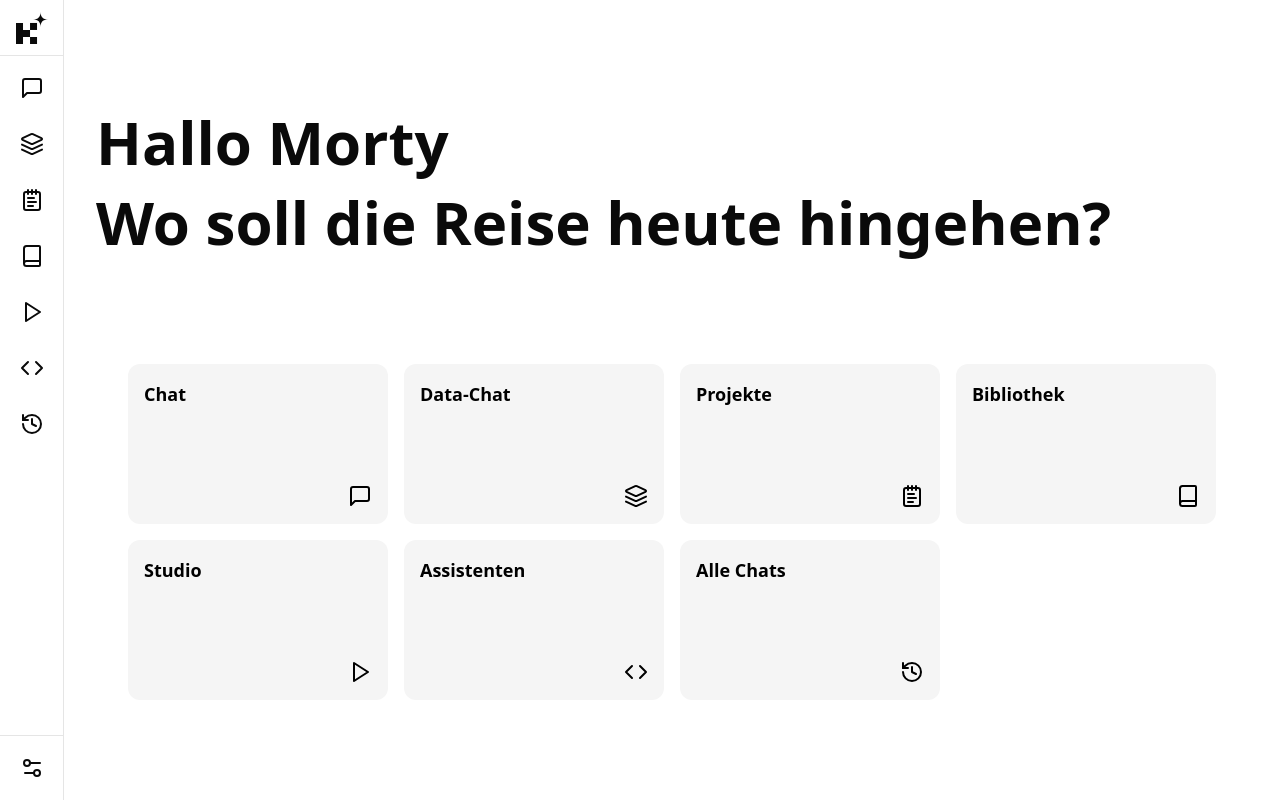
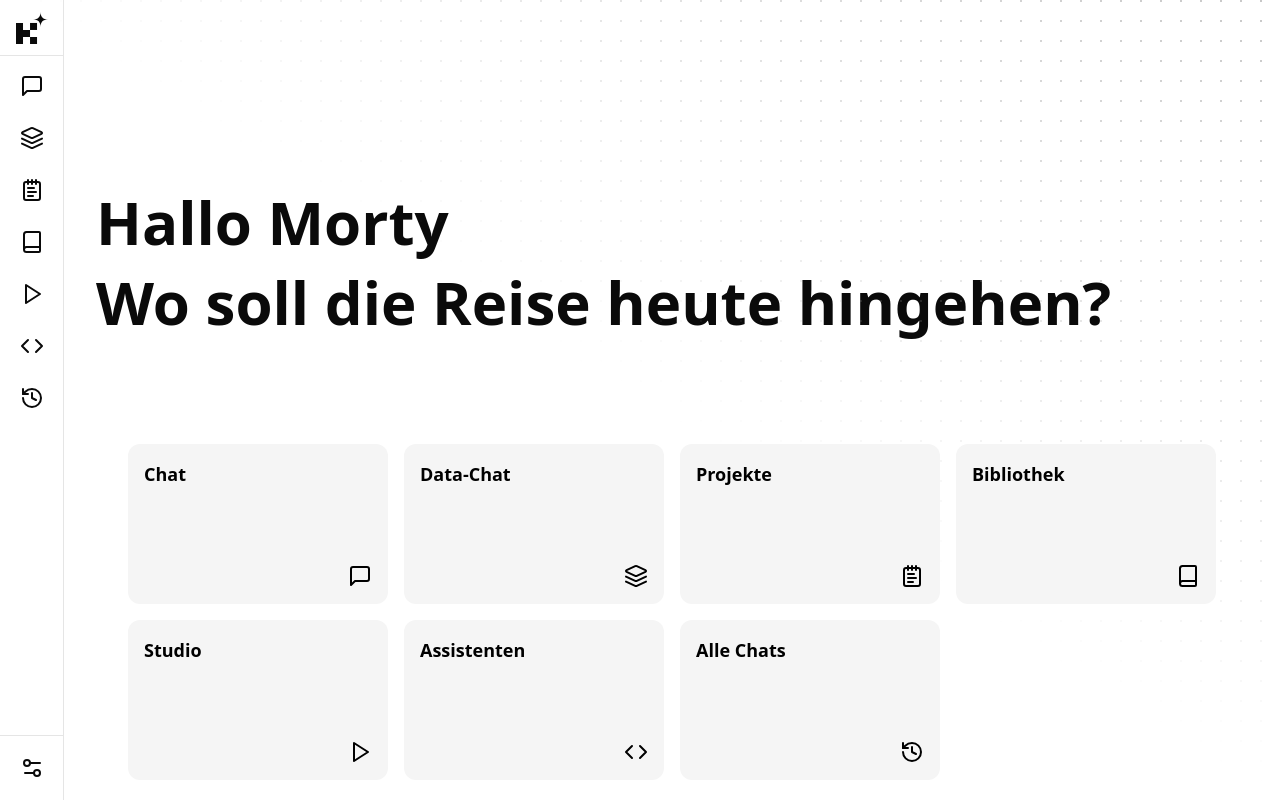
Before and after one commit to rRakarare/cockpit-componnents, a React (Vite) app: page / in a window 1280 px wide. Built offline with nearby package versions, Linux system fonts and the light colour scheme.

Commit message:
newstart

```diff
--- /dev/null
+++ b/src/components/magicui/dot-pattern.tsx
@@ -0,0 +1,56 @@
+import { useId } from "react";
+
+import { cn } from "@/lib/utils";
+
+interface DotPatternProps {
+  width?: any;
+  height?: any;
+  x?: any;
+  y?: any;
+  cx?: any;
+  cy?: any;
+  cr?: any;
+  className?: string;
+  [key: string]: any;
+}
+export function DotPattern({
+  width = 16,
+  height = 16,
+  x = 0,
+  y = 0,
+  cx = 1,
+  cy = 1,
+  cr = 1,
+  className,
+  ...props
+}: DotPatternProps) {
+  const id = useId();
+
+  return (
+    <svg
+      aria-hidden="true"
+      className={cn(
+        "pointer-events-none absolute inset-0 h-full w-full fill-neutral-400/80",
+        className,
+      )}
+      {...props}
+    >
+      <defs>
+        <pattern
+          id={id}
+          width={width}
+          height={height}
+          patternUnits="userSpaceOnUse"
+          patternContentUnits="userSpaceOnUse"
+          x={x}
+          y={y}
+        >
+          <circle id="pattern-circle" cx={cx} cy={cy} r={cr} />
+        </pattern>
+      </defs>
+      <rect width="100%" height="100%" strokeWidth={0} fill={`url(#${id})`} />
+    </svg>
+  );
+}
+
+export default DotPattern;
--- a/src/config/links.tsx
+++ b/src/config/links.tsx
@@ -9,54 +9,51 @@ import {
   Play,
 } from "lucide-react";
 
-export type PageLink = {
+export type link_type = {
   href: string;
   text: string;
-  type: 'directLink' | 'subLink';
-  icon?: ReactElement;
+  icon: ReactElement;
 };
 
-export const pages: PageLink[] = [
+export const directLinks: link_type[] = [
   {
     href: "/chat",
     text: "Chat",
-    type: 'directLink',
     icon: <MessageSquare className="size-6" />,
   },
   {
     href: "/data-chat",
     text: "Data-Chat",
-    type: 'directLink',
     icon: <Layers className="size-6" />,
   },
   {
     href: "/projects",
     text: "Projekte",
-    type: 'directLink',
     icon: <NotepadText className="size-6" />,
   },
   {
     href: "/library",
     text: "Bibliothek",
-    type: 'directLink',
     icon: <Book className="size-6" />,
   },
   {
     href: "/media",
     text: "Studio",
-    type: 'directLink',
     icon: <Play className="size-6" />,
   },
   {
     href: "/assistants",
     text: "Assistenten",
-    type: 'directLink',
     icon: <Code className="size-6" />,
   },
+];
+
+export const subLinks: link_type[] = [
   {
     href: "/chats",
     text: "Alle Chats",
-    type: 'subLink',
     icon: <History className="size-6" />,
   },
 ];
+
+export const allLinks: link_type[] = [...directLinks, ...subLinks];
--- a/src/layout/_components/chat-history.tsx
+++ b/src/layout/_components/navigation/chat-history.tsx
@@ -9,8 +9,9 @@ import {
   TooltipProvider,
   TooltipTrigger,
 } from "@/components/ui/tooltip";
+import { cn } from "@/lib/utils";
 import { EllipsisVertical, History } from "lucide-react";
-import { Link } from "react-router-dom";
+import { Link, useLocation } from "react-router-dom";
 
 const history = [
   {
@@ -52,13 +53,16 @@ const ChatMessage = ({ title }) => {
 };
 
 function ChatHistory() {
+
+  const {pathname} = useLocation();
+
   return (
     <Popover>
       <PopoverTrigger>
         <TooltipProvider delayDuration={0}>
           <Tooltip>
             <TooltipTrigger asChild>
-              <div className="hover:bg-accent p-3 rounded-lg">
+              <div className={cn("hover:bg-accent p-2 rounded-lg border-2 border-transparent", pathname === "/chats" && "border-foreground")}>
                 <History className="size-6 " />
               </div>
             </TooltipTrigger>
--- a/src/layout/_components/navigation.tsx
+++ b/src/layout/_components/navigation/navigation.tsx
@@ -1,8 +1,8 @@
 import { Link } from "react-router-dom";
-import CockpitLogo from "../logo";
 import ChatHistory from "./chat-history";
 import NavLinks from "./navlinks";
 import Settings from "./settings";
+import CockpitLogo from "../logo";
 
 function Navigation() {
   return (
--- a/src/layout/_components/navlinks.tsx
+++ b/src/layout/_components/navigation/navlinks.tsx
@@ -4,17 +4,21 @@ import {
   TooltipProvider,
   TooltipTrigger,
 } from "@/components/ui/tooltip";
-import { Link } from "react-router-dom";
-import { PageLink, pages } from "@/config/links";
+import { Link, useLocation } from "react-router-dom";
+import { directLinks, link_type } from "@/config/links";
+import { cn } from "@/lib/utils";
 
 
 
-const NavLink = ({ href, text, icon }: PageLink) => {
+const NavLink = ({ href, text, icon }: link_type) => {
+
+  const {pathname} = useLocation();
+
   return (
     <TooltipProvider delayDuration={0}>
       <Tooltip>
         <TooltipTrigger asChild>
-            <Link to={href} className="hover:bg-accent p-3 rounded-lg">
+            <Link to={href} className={cn("hover:bg-accent p-2 rounded-lg border-2 border-transparent", pathname === href && "border-foreground")}>
                 {icon}
             </Link>
         </TooltipTrigger>
@@ -27,7 +31,9 @@ const NavLink = ({ href, text, icon }: PageLink) => {
 };
 
 function NavLinks() {
-  return pages.filter(item => item.type === "directLink").map((item,i) => <NavLink key={i} {...item} />);
+
+
+  return directLinks.map((item,i) => <NavLink key={i} {...item} />);
 }
 
 export default NavLinks;
--- a/src/layout/layout.tsx
+++ b/src/layout/layout.tsx
@@ -1,5 +1,5 @@
-import Navigation from "./_components/navigation";
 import { Outlet } from "react-router-dom";
+import Navigation from "./_components/navigation/navigation";
 
 function MainLayout() {
   return (
--- a/src/pages/login/_components/login-screen.jsx
+++ b/src/pages/login/_components/login-screen.jsx
@@ -1,5 +1,5 @@
 
-import CockpitLogo from "@/layout/logo";
+import CockpitLogo from "@/layout/_components/logo";
 import LoginForm from "./login-form";
 
 
--- a/src/pages/start/_components/card-grid.tsx
+++ b/src/pages/start/_components/card-grid.tsx
@@ -1,4 +1,4 @@
-import { pages } from "@/config/links";
+import { allLinks } from "@/config/links";
 import Card from "./card";
 import { AnimatedGroup } from "@/components/motion-primitives/animated-group";
 
@@ -8,7 +8,7 @@ function CardGrid() {
       className="grid grid-cols-2 gap-4 p-8 md:grid-cols-3 lg:grid-cols-4"
       preset="scale"
     >
-      {pages.map((item, i) => (
+      {allLinks.map((item, i) => (
         <Card key={i} title={item.text} icon={item.icon} href={item.href} />
       ))}
     </AnimatedGroup>
--- a/src/pages/start/page.jsx
+++ b/src/pages/start/page.jsx
@@ -1,8 +1,20 @@
 import CardGrid from "./_components/card-grid";
+import DotPattern from "@/components/magicui/dot-pattern";
+import { cn } from "@/lib/utils";
 
 function Page() {
   return (
     <div className={"container mt-28 flex flex-col space-y-20"}>
+      <DotPattern
+        width={20}
+        height={20}
+        cx={1}
+        cy={1}
+        cr={1}
+        className={cn(
+          "[mask-image:linear-gradient(to_bottom_left,white,transparent,transparent)] ",
+        )}
+      />
       <div className="space-y-5">
       <h2 className="text-6xl font-bold">Hallo Morty</h2>
       <h2 className="text-6xl font-bold">Wo soll die Reise heute hingehen?</h2>
```
Also changed, not shown: src/layout/_components/logo.tsx (renamed from src/layout/logo.tsx), src/layout/_components/navigation/logout.jsx (renamed from src/layout/_components/logout.jsx), src/layout/_components/navigation/settings.tsx (renamed from src/layout/_components/settings.tsx).
